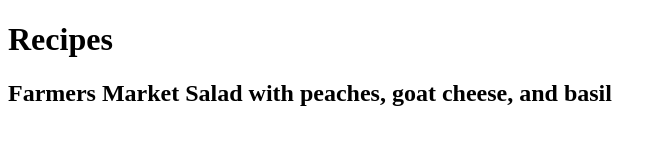
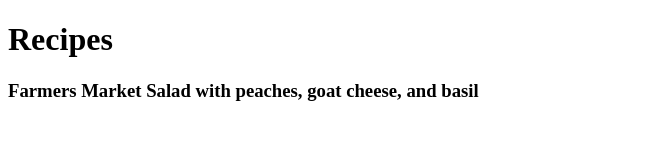
Before and after one commit to ObiWan19/recipes, a plain HTML site: page index.html in a window 1280 px wide. Shown: the whole page, without its empty margins (0-666 px from the left). Drawn offline with Linux system fonts and the light colour scheme.

Commit message:
Fixed headline size

```diff
--- a/index.html
+++ b/index.html
@@ -5,6 +5,6 @@
   </head>
   <body>
     <h1>Recipes</h1>
-    <h2>Farmers Market Salad with peaches, goat cheese, and basil</h2>
+    <h3>Farmers Market Salad with peaches, goat cheese, and basil</h3>
   </body>
 </html>
```
